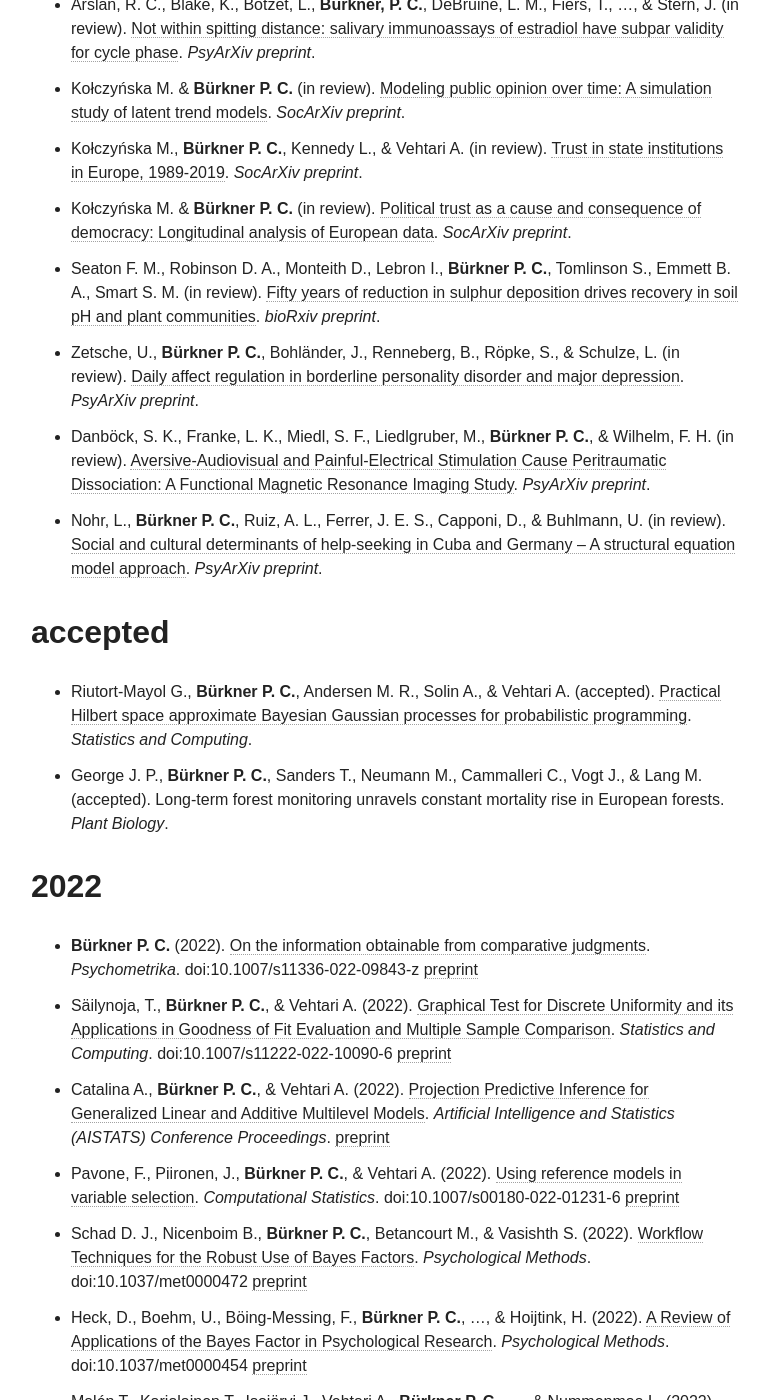
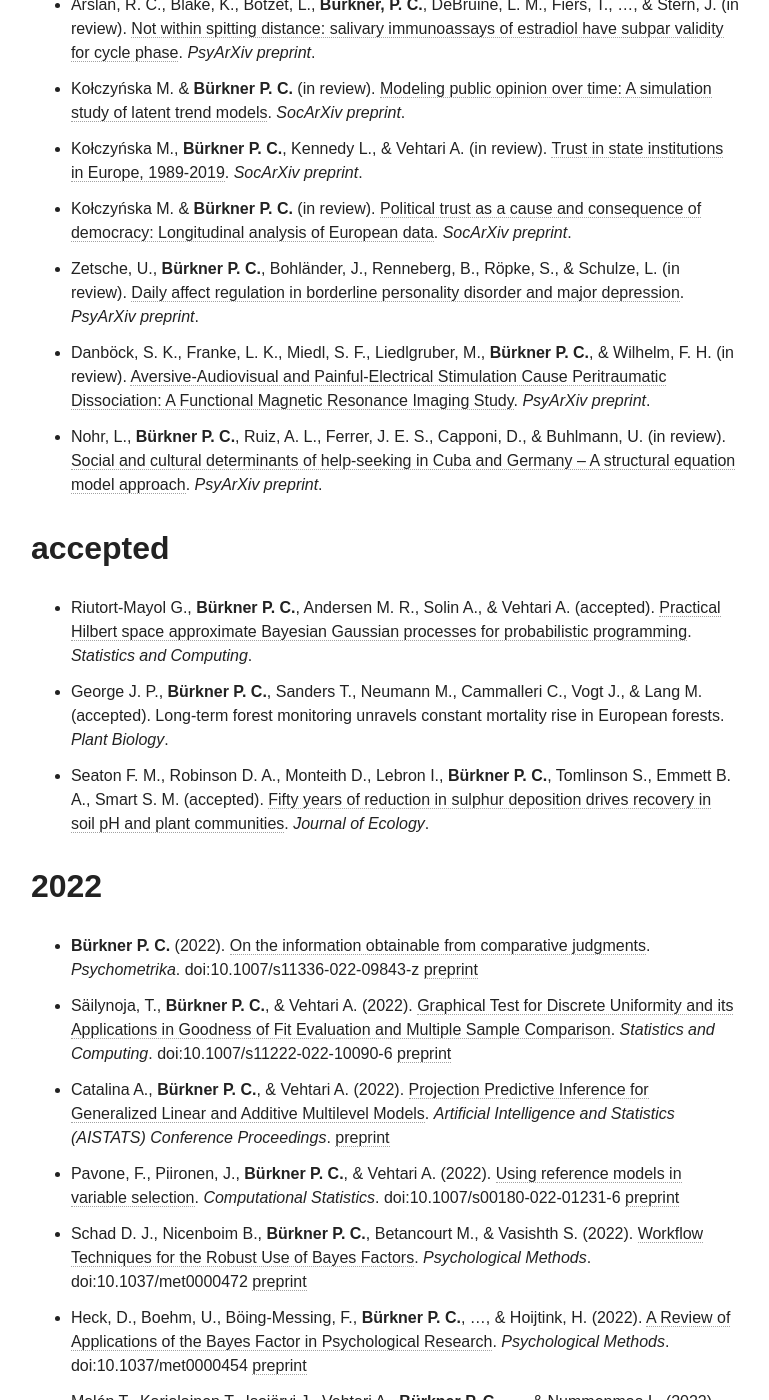
Before and after one commit to paul-buerkner/paul-buerkner.github.io, a Jekyll site: the page built from publications/index.md, in a window 1280 px wide and 1400 px high, scrolled down 1385 px. Shown: the whole window, without its empty margins (255-1024 px from the left). Built offline with Jekyll 4.4.1, drawn with Linux system fonts in a browser that asks for light colours; nearby versions of some CDN libraries; some of the changed lines change nothing that is shown.

Commit message:
move paper to accepted

```diff
--- a/publications/index.md
+++ b/publications/index.md
@@ -21,7 +21,6 @@
 * Kołczyńska M. & **Bürkner P. C.** (in review). [Modeling public opinion over time: A simulation study of latent trend models](https://osf.io/preprints/socarxiv/gauvx/). *SocArXiv preprint*.
 * Kołczyńska M., **Bürkner P. C.**, Kennedy L., & Vehtari A. (in review). [Trust in state institutions in Europe, 1989-2019](https://osf.io/preprints/socarxiv/3v5g7/). *SocArXiv preprint*.
 * Kołczyńska M. & **Bürkner P. C.** (in review). [Political trust as a cause and consequence of democracy: Longitudinal analysis of European data](https://osf.io/preprints/socarxiv/79dth/). *SocArXiv preprint*.
-* Seaton F. M., Robinson D. A., Monteith D., Lebron I., **Bürkner P. C.**, Tomlinson S., Emmett B. A., Smart S. M. (in review). [Fifty years of reduction in sulphur deposition drives recovery in soil pH and plant communities](https://www.biorxiv.org/content/10.1101/2022.07.04.498654v1). *bioRxiv preprint*.
 * Zetsche, U., **Bürkner P. C.**, Bohländer, J., Renneberg, B., Röpke, S., & Schulze, L. (in review). [Daily affect regulation in borderline personality disorder and major depression](https://psyarxiv.com/6edcj/). *PsyArXiv preprint*.
 * Danböck, S. K., Franke, L. K., Miedl, S. F., Liedlgruber, M., **Bürkner P. C.**, & Wilhelm, F. H. (in review). [Aversive-Audiovisual and Painful-Electrical Stimulation Cause Peritraumatic Dissociation: A Functional Magnetic Resonance Imaging Study](https://psyarxiv.com/tgc7m/). *PsyArXiv preprint*.
 * Nohr, L., **Bürkner P. C.**, Ruiz, A. L., Ferrer, J. E. S., Capponi, D., & Buhlmann, U. (in review). [Social and cultural determinants of help-seeking in Cuba and Germany – A structural equation model approach](https://psyarxiv.com/5tqwv/). *PsyArXiv preprint*.
@@ -30,6 +29,7 @@
 
 * Riutort-Mayol G., **Bürkner P. C.**, Andersen M. R., Solin A., & Vehtari A. (accepted). [Practical Hilbert space approximate Bayesian Gaussian processes for probabilistic programming](http://arxiv.org/abs/2004.11408). *Statistics and Computing*.
 * George J. P., **Bürkner P. C.**, Sanders T., Neumann M., Cammalleri C., Vogt J., & Lang M. (accepted). Long-term forest monitoring unravels constant mortality rise in European forests. *Plant Biology*.
+* Seaton F. M., Robinson D. A., Monteith D., Lebron I., **Bürkner P. C.**, Tomlinson S., Emmett B. A., Smart S. M. (accepted). [Fifty years of reduction in sulphur deposition drives recovery in soil pH and plant communities](https://www.biorxiv.org/content/10.1101/2022.07.04.498654v1). *Journal of Ecology*.
 
 ## 2022
 
```
